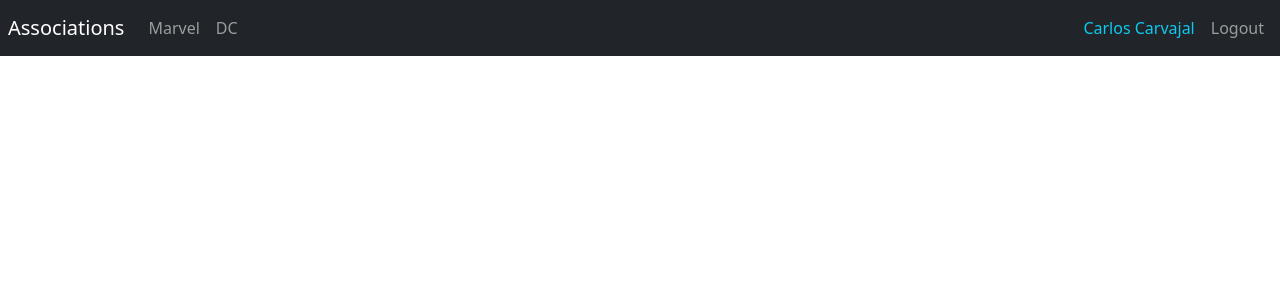
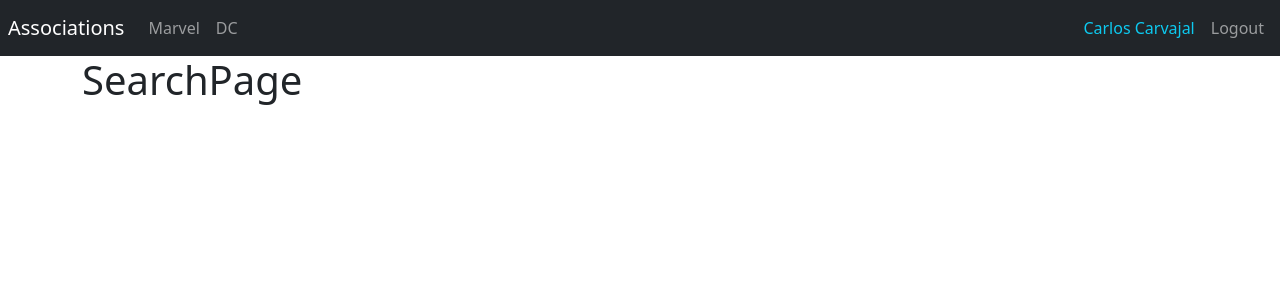
Before and after one commit to cxcarvaj/React-Heroes-App, a React (Vite) app: page /search in a window 1280 px wide. Shown: the top 300 px of the page. Built offline with nearby package versions, Linux system fonts and the light colour scheme.

Commit message:
Adding second routes to the project

```diff
--- a/src/heroes/index.js
+++ b/src/heroes/index.js
@@ -1 +1,2 @@
 export * from './pages';
+export * from './routes/HeroesRoutes';
--- /dev/null
+++ b/src/heroes/pages/HeroPage.jsx
@@ -0,0 +1,7 @@
+export const HeroPage = () => {
+    return (
+        <div>
+            <h1>HeroPage</h1>
+        </div>
+    );
+};
--- /dev/null
+++ b/src/heroes/pages/SearchPage.jsx
@@ -0,0 +1,7 @@
+export const SearchPage = () => {
+    return (
+        <div>
+            <h1>SearchPage</h1>
+        </div>
+    );
+};
--- a/src/heroes/pages/index.js
+++ b/src/heroes/pages/index.js
@@ -1,2 +1,4 @@
 export * from './MarvelPage';
 export * from './DcPage';
+export * from './SearchPage';
+export * from './HeroPage';
--- /dev/null
+++ b/src/heroes/routes/HeroesRoutes.jsx
@@ -0,0 +1,26 @@
+import { Navigate, Routes, Route } from 'react-router-dom';
+
+import { MarvelPage, DcPage, SearchPage, HeroPage } from '../pages';
+import { Navbar } from "../../ui";
+
+export const HeroesRoutes = () => {
+    return(
+        <>
+            <Navbar />
+
+            <div className='container'>
+                <Routes>
+                    <Route path="/marvel" element={ <MarvelPage /> } />
+                    <Route path="/dc" element={ <DcPage /> } />
+
+                    <Route path="/search" element={ <SearchPage /> } />
+                    <Route path="/hero" element={ <HeroPage /> } />
+
+
+                    <Route path="/" element={ <Navigate to="marvel" /> } />
+
+                </Routes>
+            </div>
+        </>
+    );
+};
--- a/src/router/AppRouter.jsx
+++ b/src/router/AppRouter.jsx
@@ -1,20 +1,17 @@
-import { Navigate, Routes, Route } from 'react-router-dom';
+import { Routes, Route } from 'react-router-dom';
 
 
 import { LoginPage } from '../auth';
-import { MarvelPage, DcPage} from '../heroes';
-import { Navbar } from '../ui';
+import { HeroesRoutes } from '../heroes';
 
 export const AppRouter = () => {
     return(
         <>
-            <Navbar />
             <Routes>
-                <Route path="/marvel" element={ <MarvelPage /> } />
-                <Route path="/dc" element={ <DcPage /> } />
+
                 <Route path="/login" element={ <LoginPage />}  />
 
-                <Route path="/" element={ <Navigate to="marvel" /> } />
+                <Route path="/*" element={ <HeroesRoutes />}  />
 
             </Routes>
         </>
```
